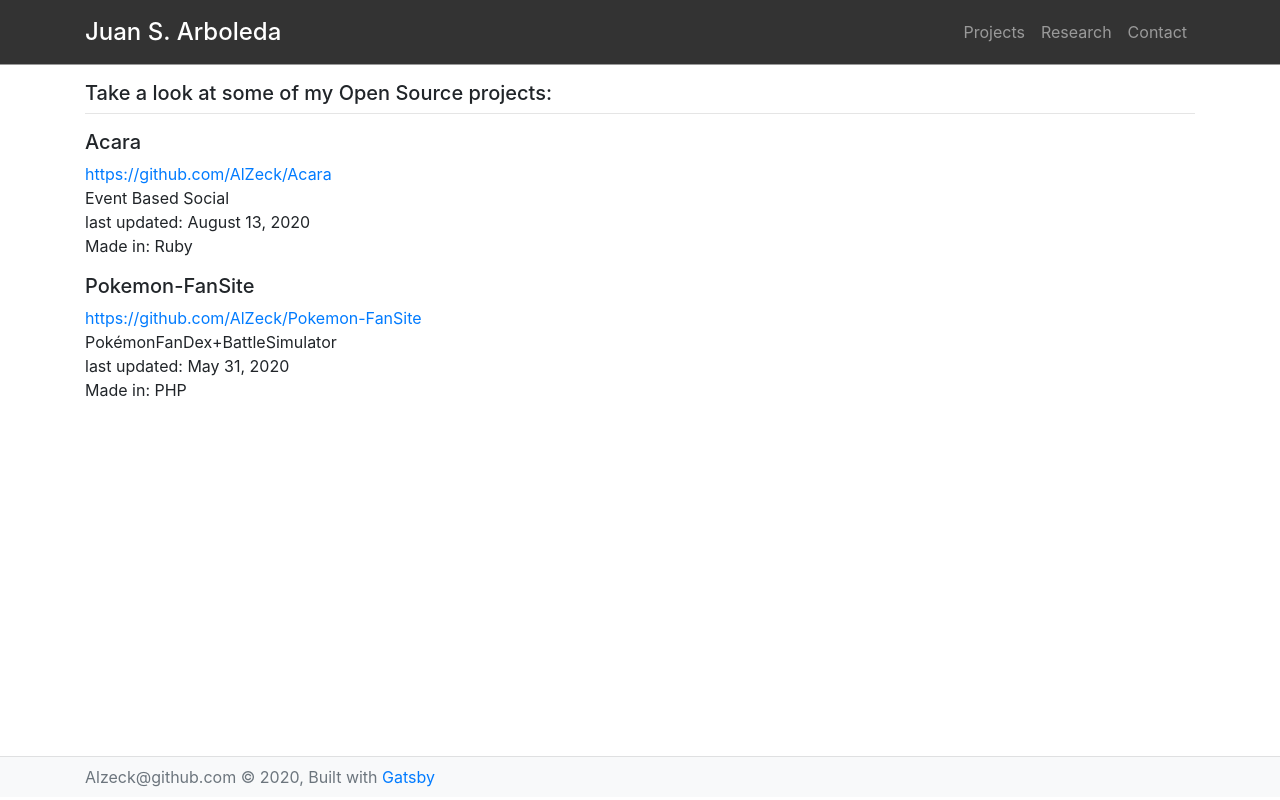
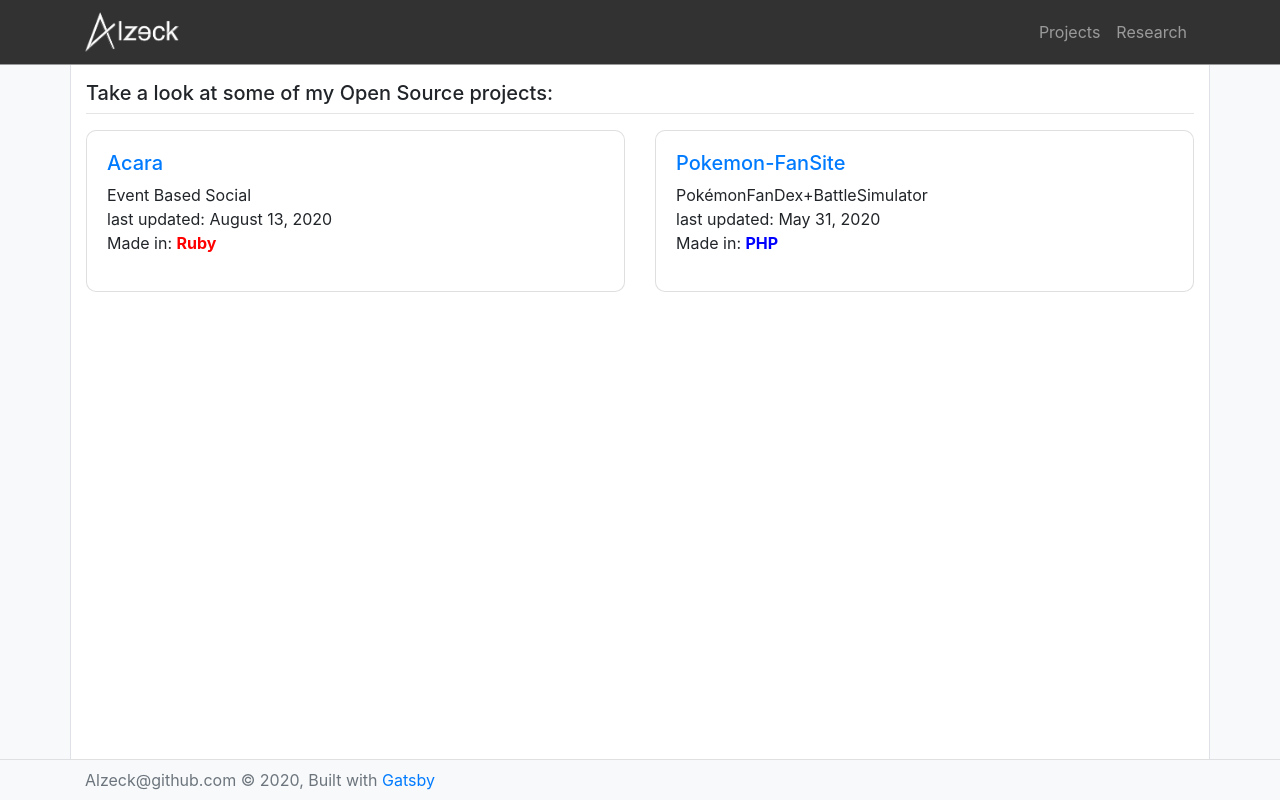
Before and after one commit to alzeck/alzeck.github.io, a Gatsby site: page /projects in a window 1280 px wide. Built offline with nearby package versions, Linux system fonts and the light colour scheme; Gatsby itself is replaced by a stand-in of ours.

Commit message:
minor identity changes

```diff
--- a/gatsby-config.js
+++ b/gatsby-config.js
@@ -24,7 +24,7 @@ module.exports = {
         background_color: `#663399`,
         theme_color: `#663399`,
         display: `minimal-ui`,
-        icon: `src/images/gatsby-icon.png`, // This path is relative to the root of the site.
+        icon: `src/images/logo.png`, // This path is relative to the root of the site.
       },
     },
     {
--- a/src/components/header.js
+++ b/src/components/header.js
@@ -2,19 +2,20 @@ import PropTypes from "prop-types"
 import React from "react"
 import Navbar from "react-bootstrap/Navbar"
 import Nav from "react-bootstrap/Nav"
+import Image from 'react-bootstrap/Image'
 
 const Header = ({ siteTitle }) => (
   <Navbar variant="dark" expand="sm" sticky="top" className="transparentNav">
     <div className="container my-1">
       <Navbar.Brand href="/">
-        <h4 style={{ margin: 0 }}>Juan S. Arboleda</h4>
+        <img src={require("../images/logo_big.png")} height={"40px"}/>
       </Navbar.Brand>
       <Navbar.Toggle aria-controls="basic-navbar-nav" />
       <Navbar.Collapse id="basic-navbar-nav">
         <Nav className="ml-auto">
           <Nav.Link href="/projects"> Projects </Nav.Link>
           <Nav.Link href="/research"> Research </Nav.Link>
-          <Nav.Link href="/contact"> Contact </Nav.Link>
+          {/* <Nav.Link href="/contact"> Contact </Nav.Link> */}
         </Nav>
       </Navbar.Collapse>
     </div>
--- a/src/components/layout.js
+++ b/src/components/layout.js
@@ -27,7 +27,7 @@ const Layout = ({ children }) => {
   return (
     <>
       <Header siteTitle={data.site.siteMetadata?.title || `Title`} />
-      <Container className="mt-3 main">
+      <Container className="py-3 main border-left border-right bg-white">
         <main>{children}</main>
       </Container>
       <footer
--- a/src/components/project-link.js
+++ b/src/components/project-link.js
@@ -1,15 +1,16 @@
 import React from "react"
 // import { Link } from "gatsby"
-// import Card from "react-bootstrap/Card"
+import Card from "react-bootstrap/Card"
 // import Img from "gatsby-image"
 
 const ProjectLink = ({ project }) => (
-  <div>
-    <h5> {project.name} </h5>
-    <a href={project.html_url}> {project.html_url} </a>
-    <br/>{project.description} <br/>
+  <Card>
+    <Card.Body>
+    <h5> <a href={project.html_url}> {project.name} </a> </h5>
+    {project.description} <br/>
     last updated: {project.updated_at}
-    <p>Made in: {project.language}</p>
-  </div>
+    <p>Made in: <strong className={project.language }>{project.language}</strong></p>
+    </Card.Body>
+  </Card>
 )
 export default ProjectLink
--- a/src/pages/projects.js
+++ b/src/pages/projects.js
@@ -2,7 +2,7 @@ import React from "react"
 import ProjectLink from "../components/project-link"
 import Layout from "../components/layout"
 import SEO from "../components/seo"
-
+import CardDeck from "react-bootstrap/CardDeck"
 const ProjectsPage = ({
   data: {
     allProjectsJson: { edges },
@@ -16,7 +16,7 @@ const ProjectsPage = ({
       <SEO title="Projects" />
       <h5>Take a look at some of my Open Source projects: </h5>
       <hr className="mt-1" />
-      <div>{Projects}</div>
+      <CardDeck>{Projects}</CardDeck>
     </Layout>
   )
 }
--- a/src/sass/app.scss
+++ b/src/sass/app.scss
@@ -1,25 +1,34 @@
 $dark: #000 !default;
 $border-radius: 10px !default;
+@import 'bootstrap/scss/bootstrap.scss';
+body {
+    background: $gray-100;
+}
 
-@import 'bootstrap/scss/bootstrap.scss';
-
-//body {
-//    background: $gray-100;
-//}
-
-.transparentNav{
+.transparentNav {
     background: rgba(0, 0, 0, 0.8);
     backdrop-filter: blur(20px);
     border-bottom: 1px solid rgba(255, 255, 255, 0.5);
 }
 
-.main{
-    min-height: calc(100vh - 125px);
+.main {
+    min-height: calc(100vh - 106px);
 }
 
-.footer{
-    border-top: 1px solid  rgba(0, 0, 0, 0.1);
+.footer {
+    border-top: 1px solid rgba(0, 0, 0, 0.1);
     background-color: $gray-100;
     color: $gray-600;
     padding: 8px 0;
 }
+
+.navbar-brand {
+    padding: 0;
+}
+
+.PHP {
+    color: blue;
+}
+.Ruby {
+    color: red;
+}
```
Also changed, not shown: src/images/logo.jpg (added), src/images/logo_big.png (added), 2 other files.
